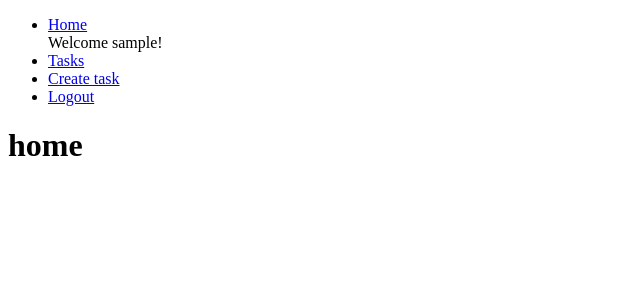
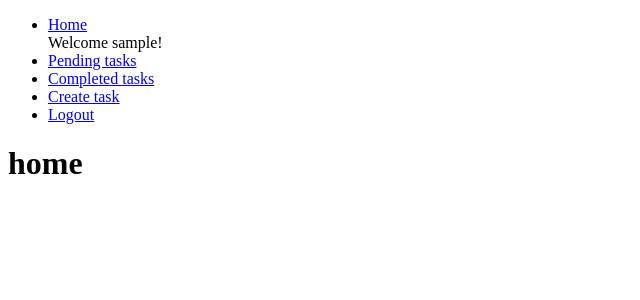
Before and after one commit to Mike-droid/django-crud-app, a Django app: page / in a window 1280 px wide. Shown: the top 300 px of the page, without its empty margins (0-640 px from the left). Run offline with Django 4.2, Linux system fonts and the light colour scheme; the visitor is signed in with stand-in values (Sample User, id 1).

Commit message:
listar tareas completadas

```diff
--- a/djangocrud/urls.py
+++ b/djangocrud/urls.py
@@ -23,6 +23,7 @@ urlpatterns = [
     path('', views.home, name='home'),
     path('signup/', views.signup, name='signup'),
     path('tasks/', views.tasks, name='tasks'),
+    path('tasks_completed/', views.tasks_completed, name='tasks_completed'),
     path('tasks/create/', views.create_task, name='create_task'),
     path('tasks/<int:task_id>', views.task_detail, name='task_detail'),
     path('tasks/<int:task_id>/complete', views.complete_task, name='complete_task'),
--- a/tasks/templates/base.html
+++ b/tasks/templates/base.html
@@ -17,7 +17,12 @@
         <span>Welcome {{ user }}!</span>
         <li>
           <a href="{% url 'tasks' %}">
-            Tasks
+            Pending tasks
+          </a>
+        </li>
+        <li>
+          <a href="{% url 'tasks_completed' %}">
+            Completed tasks
           </a>
         </li>
         <li>
--- a/tasks/views.py
+++ b/tasks/views.py
@@ -75,6 +75,16 @@ def tasks(request):
   })
 
 
+def tasks_completed(request):
+  tasks = Task.objects.filter(
+    user=request.user,
+    date_completed__isnull=False, #! solo muestra las tareas completadas
+  ).order_by('-date_completed')
+  return render(request, 'tasks_completed.html', {
+    'tasks': tasks
+  })
+
+
 def create_task(request):
   if request.method == 'GET':
     return render(request, 'create_task.html', {
```
Also changed, not shown: tasks/templates/tasks_completed.html (added, +23 -0 lines).
